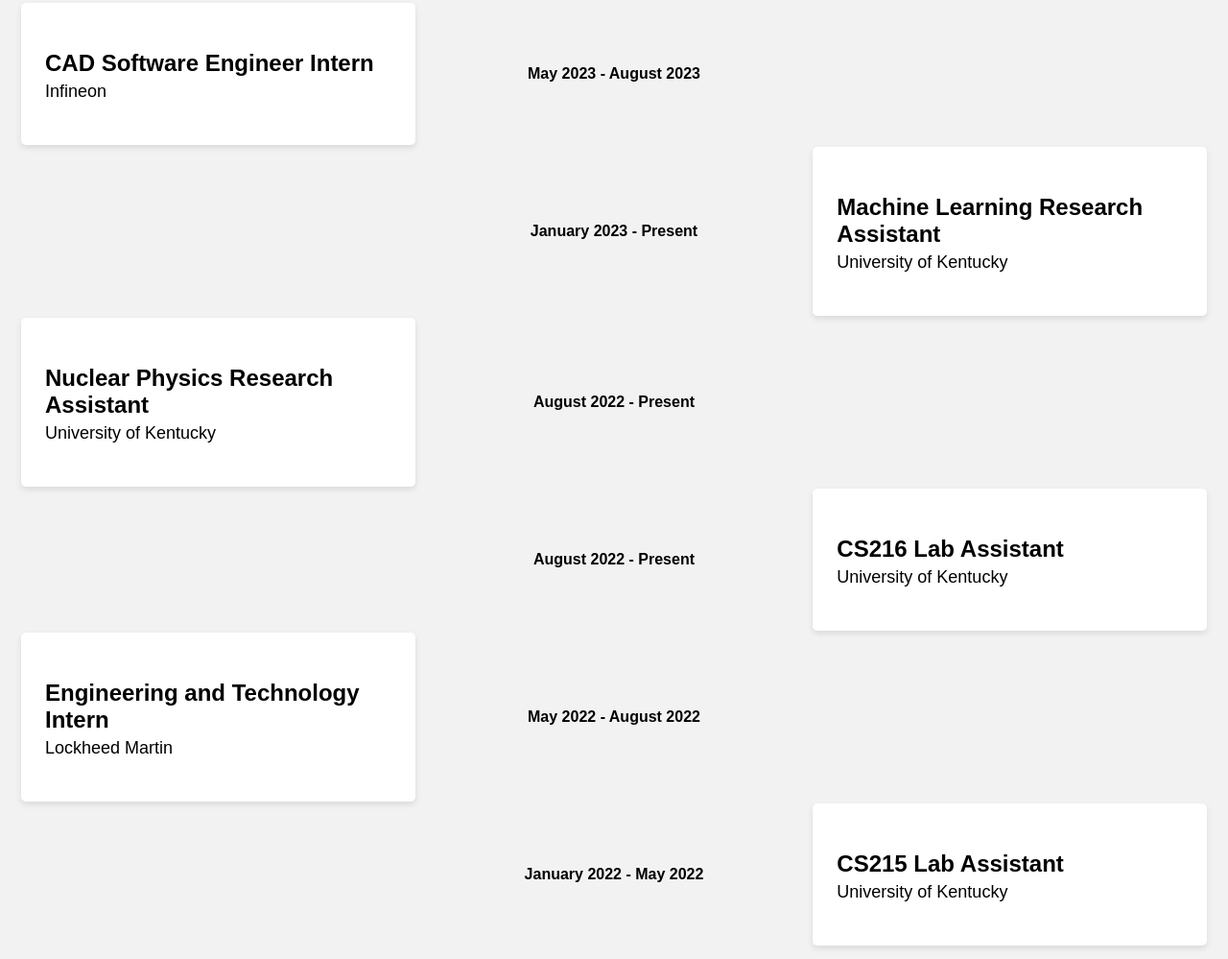
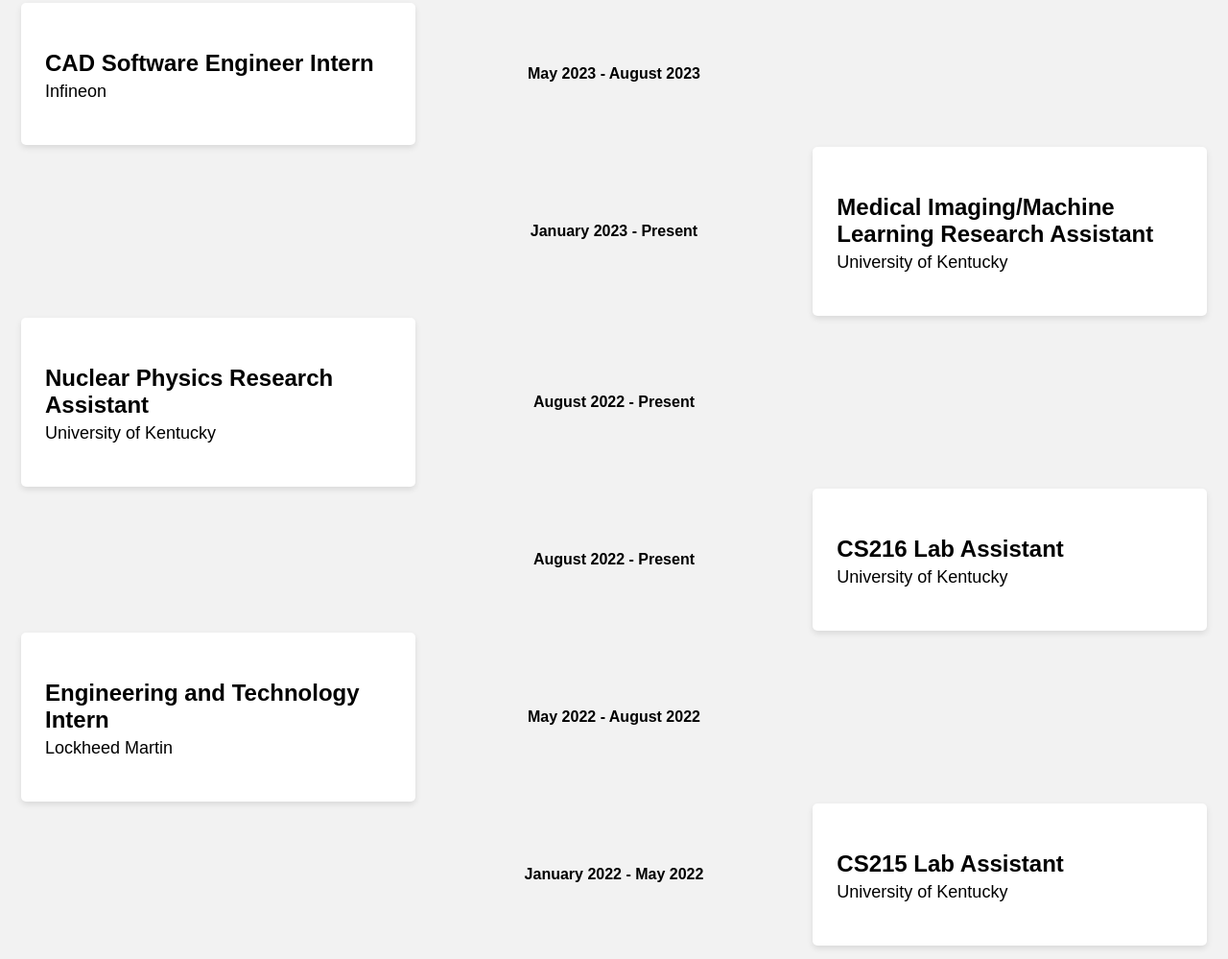
Before and after one commit to AaronMoseley/AaronMoseley.github.io, a plain HTML site: page index.html in a window 1280 px wide. Shown: the part 5624-6623 px from the top of the page at 96% size. Drawn offline with Linux system fonts and the light colour scheme; animation ran at ten frames a second.

Commit message:
Add files via upload

```diff
--- a/index.html
+++ b/index.html
@@ -374,7 +374,7 @@ Developed in Unity using C#.
       <td class="job-experience-date">January 2023 - Present</td>
 
       <td class="job-experience-content">
-        <h3 class="job-experience-title">Machine Learning Research Assistant</h3>
+        <h3 class="job-experience-title">Medical Imaging/Machine Learning Research Assistant</h3>
         <div class="job-experience-company">University of Kentucky</div>
       </td>
     </tr>
```
